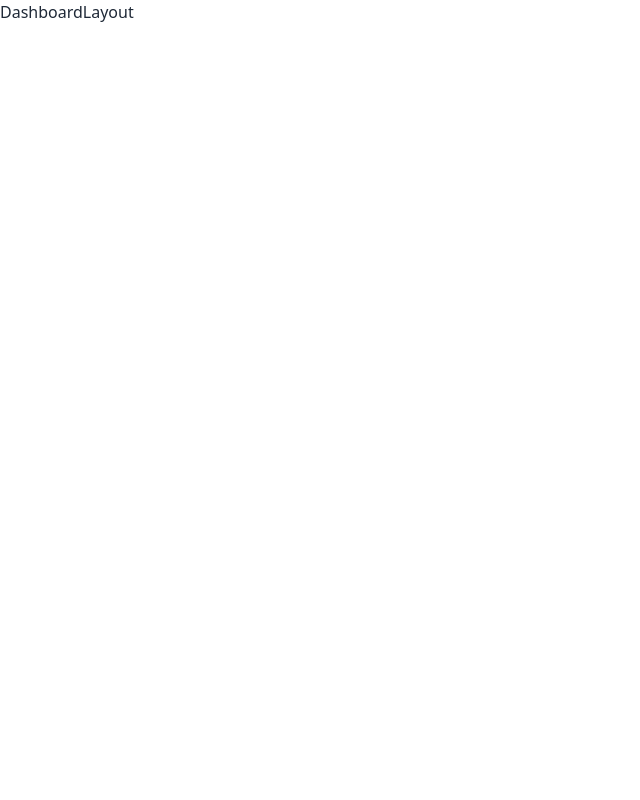
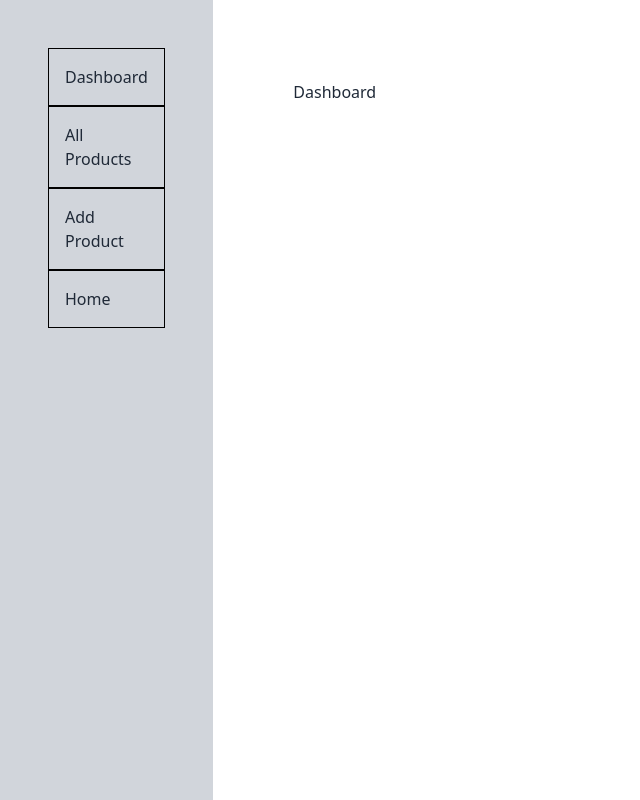
Before and after one commit to kaiyumdev/Medical-Corner, a React (Vite) app: page /dashboard in a window 1280 px wide. Shown: the whole page, without its empty margins (0-640 px from the left). Built offline with nearby package versions, Linux system fonts and the light colour scheme.

Commit message:
feat(dashboardLayout): Implements dashboardLayout successfully

```diff
--- a/src/layouts/DashboardLayout.jsx
+++ b/src/layouts/DashboardLayout.jsx
@@ -1,9 +1,29 @@
-import React from 'react'
+import { Link, Outlet } from "react-router-dom";
 
 const DashboardLayout = () => {
   return (
-    <div>DashboardLayout</div>
-  )
-}
+    <div className="grid grid-cols-12">
+      <div className="col-span-2 bg-gray-300 min-h-screen p-12">
+        <ul>
+          <li className="border border-black p-4 text w-full">
+            <Link to={""}>Dashboard</Link>
+          </li>
+          <li className="border border-black p-4 text w-full">
+            <Link to={"/dashboard/allProducts"}>All Products</Link>
+          </li>
+          <li className="border border-black p-4 text w-full">
+            <Link to={"/dashboard/addProduct"}>Add Product</Link>
+          </li>
+          <li className="border border-black p-4 text w-full">
+            <Link to={"/"}>Home</Link>
+          </li>
+        </ul>
+      </div>
+      <div className="col-span-10 p-20">
+        <Outlet />
+      </div>
+    </div>
+  );
+};
 
-export default DashboardLayout
+export default DashboardLayout;
```
